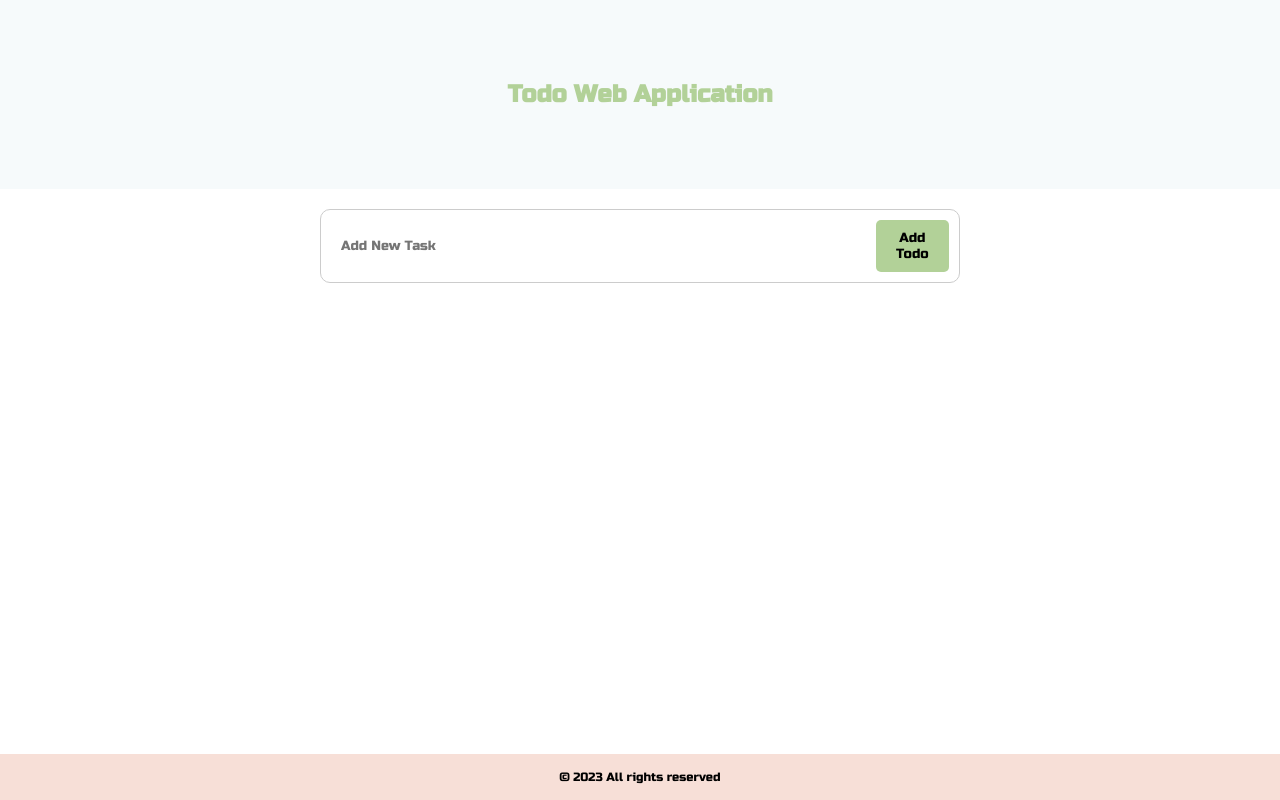
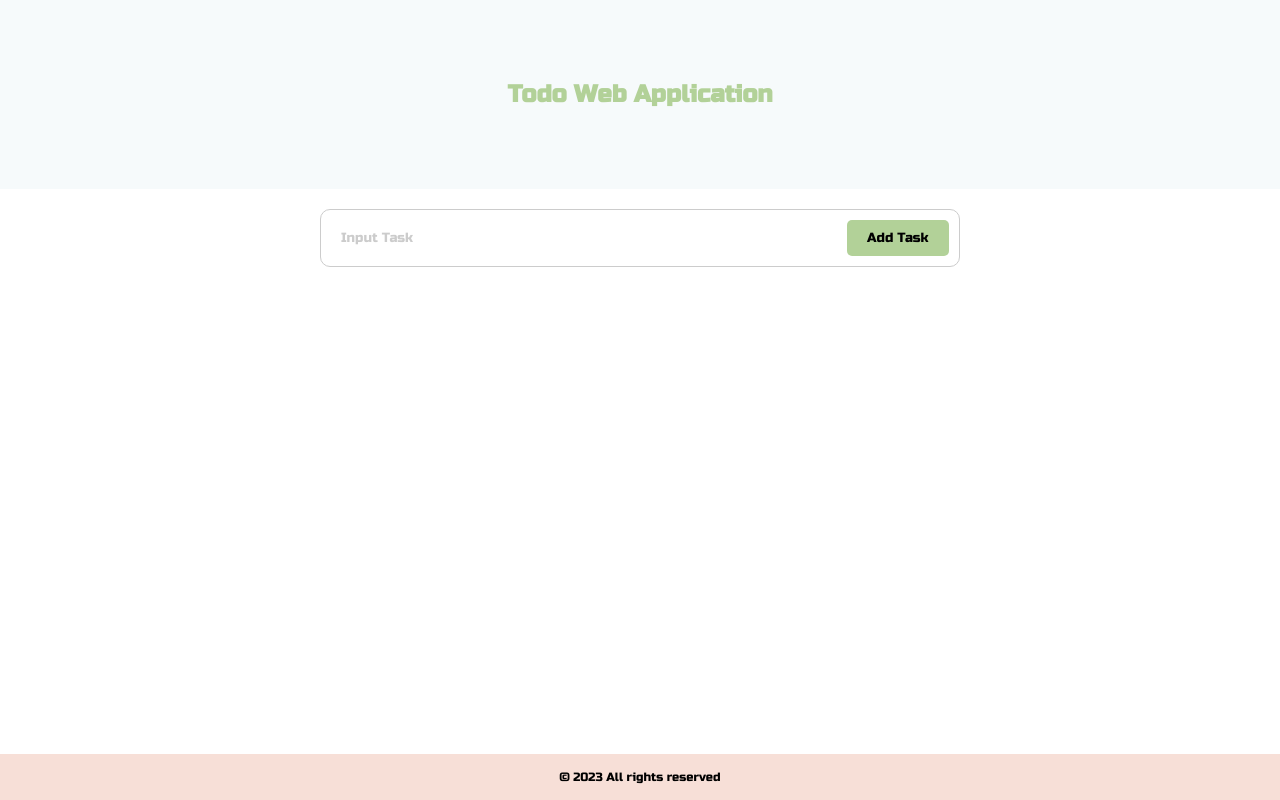
Before and after one commit to TonniPaul/Todo-App-, a React (Create React App) app: page / in a window 1280 px wide. Built offline with nearby package versions, Linux system fonts and the light colour scheme.

Commit message:
Typo errors and Minor UI fix

```diff
--- a/src/components/main/main.css
+++ b/src/components/main/main.css
@@ -17,7 +17,6 @@
    outline: none;
    border: none;
    padding: 10px;
-   text-transform: capitalize;
 }
 
 .btn {
@@ -25,10 +24,10 @@
    border: none;
    background: var(--green);
    border-radius: 5px;
+   width: 20%;
 }
 
 .todo_items {
-   margin-top: 20px;
    display: grid;
    grid-template-columns: 1fr auto auto auto;
    gap: 10px;
@@ -41,10 +40,22 @@
    padding: 5px;
 }
 
+.edit {
+   color: var(--blue);
+}
+
+input::placeholder {
+   color: #ccc;
+}
+
 .delete {
    color: red;
    padding: 5px;
 
+}
+
+.task {
+   text-transform: capitalize;
 }
 
 @media (max-width: 768px) {
@@ -58,6 +69,7 @@
    }
    .btn {
       align-self: flex-end;
+      width: 30%;
    }
    .todo_input {
       border: 1px solid var(--green );
--- a/src/components/main/main.jsx
+++ b/src/components/main/main.jsx
@@ -29,27 +29,27 @@ const Main = () => {
           id="todo_item"
           value={inputValue}
           onChange={getInputValue}
-          placeholder="Add New Task"
+          placeholder="Input Task"
           className="todo_input"
         />
         <button type="submit" className="btn">
-          Add Todo
+          Add Task
         </button>
       </form>
       {myTodoItems.length > 0 && (
         <div className="flex margin column primary_container">
           {myTodoItems.map((todo) => (
             <div key={todo.id} className="primary_container todo_items">
-              <div>{todo.title}</div>
-              <div>
-                <i className="fa-solid fa-pen"></i>
-              </div>
-              <div>
+              <p className="task">{todo.title}</p>
+              <p className="task">
+                <i className="fa-solid fa-pen pointer edit"></i>
+              </p>
+              <p className="task">
                 <i className="fa-solid fa-check pointer completed"></i>
-              </div>
-              <div>
+              </p>
+              <p className="task">
                 <i className="fa-solid fa-trash-can pointer delete"></i>
-              </div>
+              </p>
             </div>
           ))}
         </div>
--- a/src/index.css
+++ b/src/index.css
@@ -14,6 +14,7 @@
   --green: #b2d198;
   --white: #fff;
   --grey: #f6fafb;
+  --blue : #62b4fe;
 }
 
 .flex {
```
